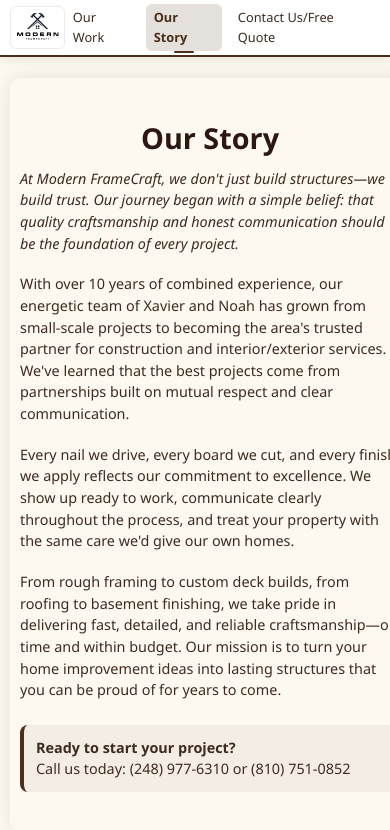
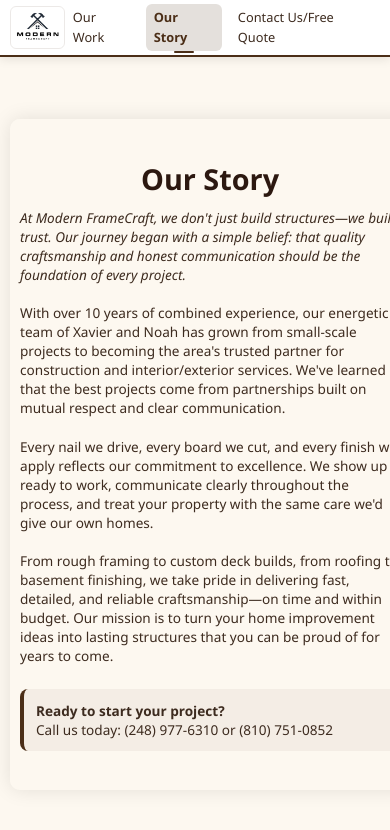
Before and after one commit to noahmeduvsky/2x6-and-Sticks-Website, a React (Vite) app in the folder 2x6-frontend/: page /our-story in a window 390 px wide. Shown: the top 830 px of the page. Built offline with nearby package versions, Linux system fonts and the light colour scheme.

Commit message:
mobile responsiveness

```diff
--- a/2x6-frontend/src/App.css
+++ b/2x6-frontend/src/App.css
@@ -199,18 +199,20 @@ body {
   .hero p {
     margin-bottom: 1.5rem;
     text-align: left;
+    font-size: 0.95rem;
+    line-height: 1.5;
   }
 
   .company-philosophy {
-    font-size: 1.1rem;
-    line-height: 1.6;
+    font-size: 1rem;
+    line-height: 1.5;
     margin-bottom: 1.8rem;
     text-align: left;
   }
 
   .contact-info {
-    font-size: 1rem;
-    line-height: 1.5;
+    font-size: 0.9rem;
+    line-height: 1.4;
     margin-top: 2rem;
     padding: 15px;
     background-color: rgba(75, 46, 23, 0.05);
@@ -222,19 +224,19 @@ body {
 @media (max-width: 480px) {
   .hero p {
     margin-bottom: 1.2rem;
-    font-size: 0.9rem;
-    line-height: 1.5;
+    font-size: 0.85rem;
+    line-height: 1.4;
   }
 
   .company-philosophy {
-    font-size: 1rem;
-    line-height: 1.5;
+    font-size: 0.9rem;
+    line-height: 1.4;
     margin-bottom: 1.5rem;
   }
 
   .contact-info {
-    font-size: 0.9rem;
-    line-height: 1.4;
+    font-size: 0.8rem;
+    line-height: 1.3;
     margin-top: 1.5rem;
     padding: 12px;
   }
```
